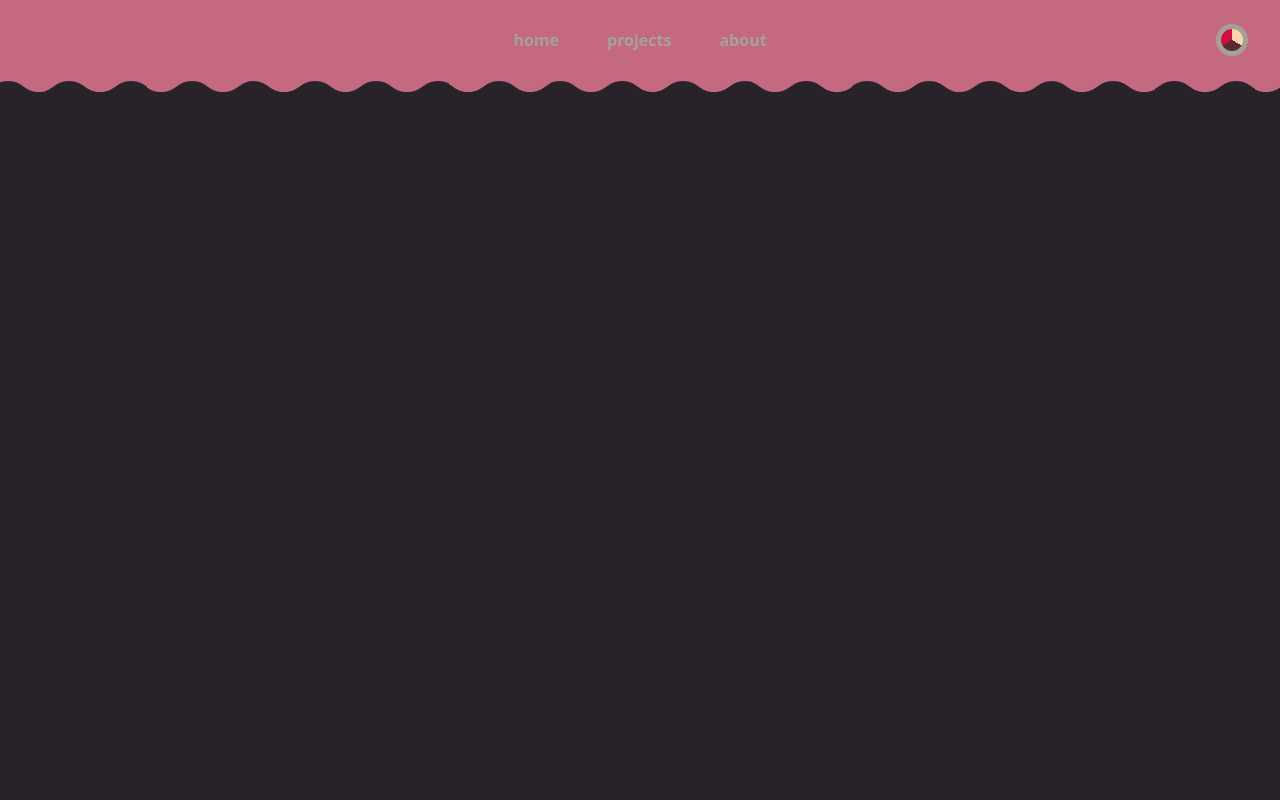
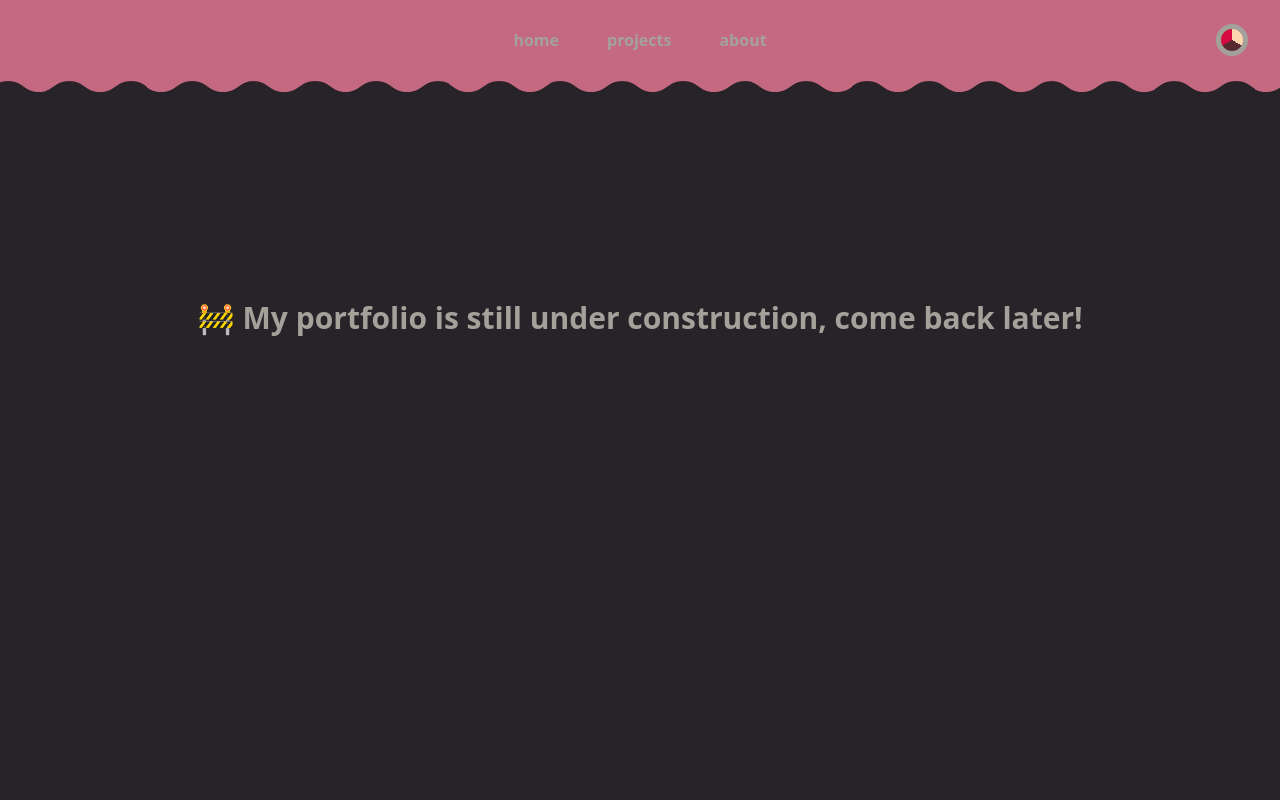
Before and after one commit to deltea/portfolio, an Astro site: page / in a window 1280 px wide. Shown: the top 800 px of the page. Built offline with nearby package versions, Linux system fonts and the light colour scheme; Astro itself is replaced by a stand-in of ours; some icons are missing.

Commit message:
🚧 under construction message

```diff
--- a/src/pages/index.astro
+++ b/src/pages/index.astro
@@ -3,5 +3,7 @@ import Layout from "$layouts/Layout.astro"
 ---
 
 <Layout>
-
+  <h1 class="flex justify-center items-center font-grotesk font-semibold text-3xl mt-52">
+    🚧 My portfolio is still under construction, come back later!
+  </h1>
 </Layout>
```
